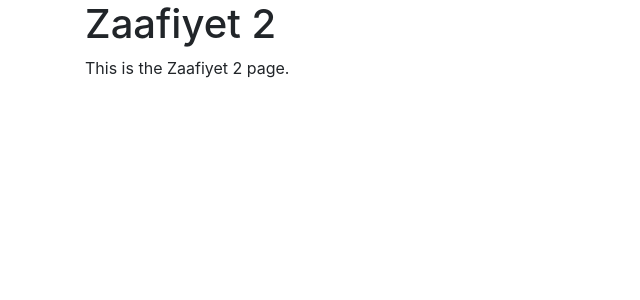
After one commit to OgzhnEroglu/expoitable, a Flask app: template app/templates/Zaafiyet2.html in a window 1280 px wide. The commit adds this page. Shown: the top 300 px of the page, without its empty margins (0-640 px from the left). Run offline with Flask 2, Linux system fonts and the light colour scheme; the template is opened without the code that fills it, so the values that code supplies are empty; some libraries are stand-ins or nearby versions.

Commit message:
zaafiyet2

```diff
--- /dev/null
+++ b/app/templates/Zaafiyet2.html
@@ -0,0 +1,8 @@
+{% extends "base.html" %}
+
+{% block title %}Zaafiyet 2{% endblock %}
+
+{% block content %}
+  <h1>Zaafiyet 2</h1>
+  <p>This is the Zaafiyet 2 page.</p>
+{% endblock %}
--- a/app/templates/base.html
+++ b/app/templates/base.html
@@ -30,6 +30,7 @@
             </a>
             <div class="dropdown-menu" aria-labelledby="zaafiyetlerDropdown">
               <a class="dropdown-item" href="/zaafiyet1">Zaafiyet 1</a>
+              <a class="dropdown-item" href="/zaafiyet2">Zaafiyet 2</a>
             </div>
           </li>
           <li class="nav-item">
```
